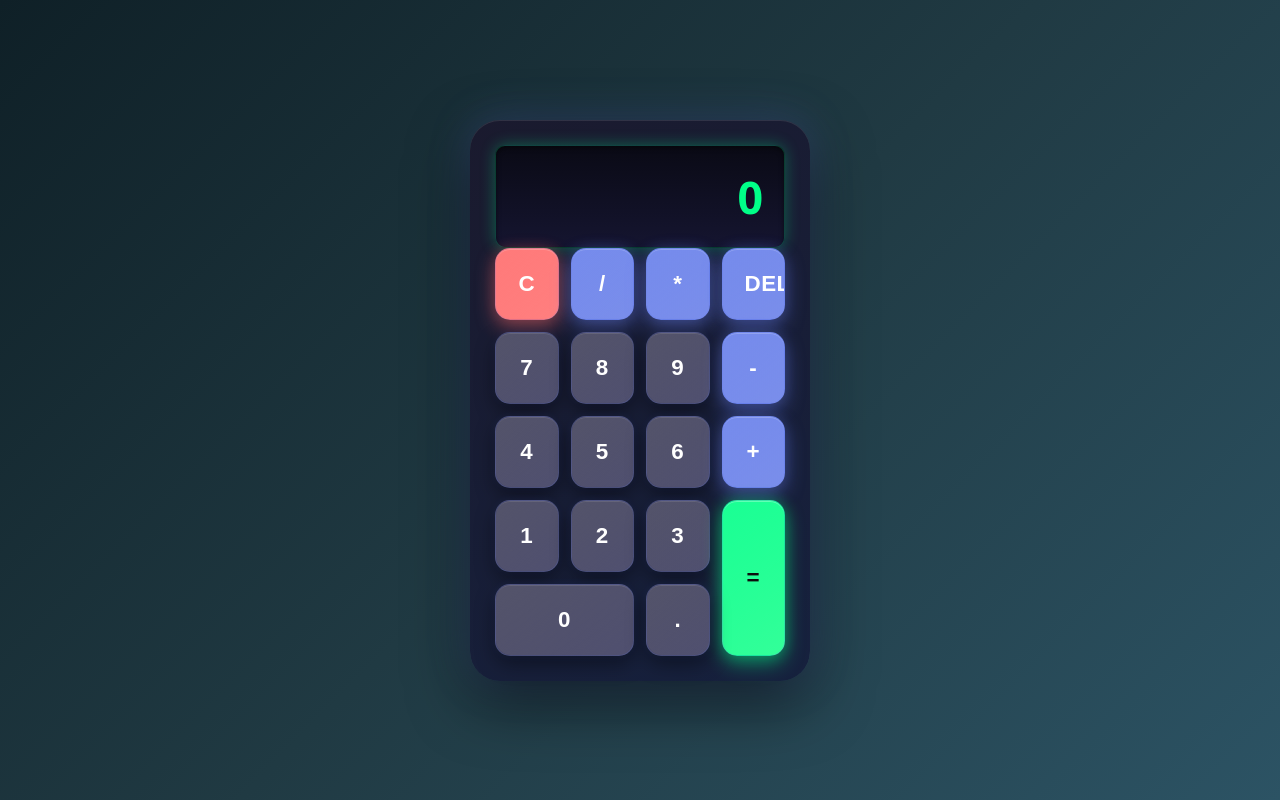
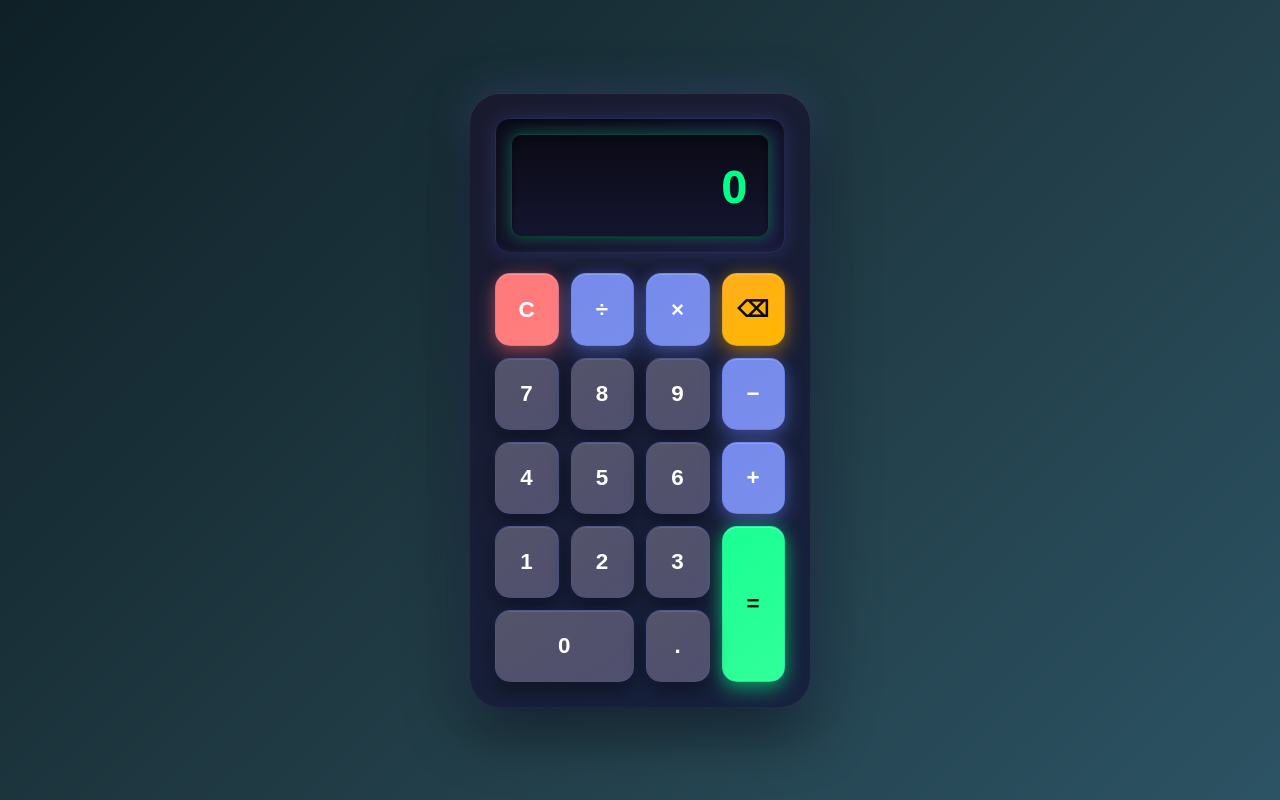
Before and after one commit to romeeliqbal/Calculator, a plain HTML site: page index.html in a window 1280 px wide. Drawn offline with Linux system fonts and the light colour scheme.

Commit message:
Update: Modernize calculator UI with 3D design elements

```diff
--- a/index.html
+++ b/index.html
@@ -3,36 +3,74 @@
 <head>
   <meta charset="UTF-8">
   <meta name="viewport" content="width=device-width, initial-scale=1.0">
-  <title>Calculator</title>
+  <title>3D Modern Calculator</title>
   <link rel="stylesheet" href="style.css">
 </head>
 <body>
   <div class="calculator-container">
     <div class="calculator">
-      <div class="display" id="display">0</div>
+      <div class="display-wrapper">
+        <div class="display" id="display">0</div>
+      </div>
       <div class="buttons">
-        <button class="btn btn-clear" onclick="clearDisplay()">C</button>
-        <button class="btn btn-operator" onclick="appendOperator('/')">/</button>
-        <button class="btn btn-operator" onclick="appendOperator('*')">*</button>
-        <button class="btn btn-operator" onclick="deleteLast()">DEL</button>
+        <button class="btn btn-clear" onclick="clearDisplay()">
+          <span class="btn-icon">C</span>
+        </button>
+        <button class="btn btn-operator" onclick="appendOperator('/')">
+          <span class="btn-icon">÷</span>
+        </button>
+        <button class="btn btn-operator" onclick="appendOperator('*')">
+          <span class="btn-icon">×</span>
+        </button>
+        <button class="btn btn-delete" onclick="deleteLast()">
+          <span class="btn-icon">⌫</span>
+        </button>
 
-        <button class="btn" onclick="appendNumber('7')">7</button>
-        <button class="btn" onclick="appendNumber('8')">8</button>
-        <button class="btn" onclick="appendNumber('9')">9</button>
-        <button class="btn btn-operator" onclick="appendOperator('-')">-</button>
+        <button class="btn" onclick="appendNumber('7')">
+          <span class="btn-icon">7</span>
+        </button>
+        <button class="btn" onclick="appendNumber('8')">
+          <span class="btn-icon">8</span>
+        </button>
+        <button class="btn" onclick="appendNumber('9')">
+          <span class="btn-icon">9</span>
+        </button>
+        <button class="btn btn-operator" onclick="appendOperator('-')">
+          <span class="btn-icon">−</span>
+        </button>
 
-        <button class="btn" onclick="appendNumber('4')">4</button>
-        <button class="btn" onclick="appendNumber('5')">5</button>
-        <button class="btn" onclick="appendNumber('6')">6</button>
-        <button class="btn btn-operator" onclick="appendOperator('+')">+</button>
+        <button class="btn" onclick="appendNumber('4')">
+          <span class="btn-icon">4</span>
+        </button>
+        <button class="btn" onclick="appendNumber('5')">
+          <span class="btn-icon">5</span>
+        </button>
+        <button class="btn" onclick="appendNumber('6')">
+          <span class="btn-icon">6</span>
+        </button>
+        <button class="btn btn-operator" onclick="appendOperator('+')">
+          <span class="btn-icon">+</span>
+        </button>
 
-        <button class="btn" onclick="appendNumber('1')">1</button>
-        <button class="btn" onclick="appendNumber('2')">2</button>
-        <button class="btn" onclick="appendNumber('3')">3</button>
-        <button class="btn btn-equals" onclick="calculate()" style="grid-row: span 2;">=</button>
+        <button class="btn" onclick="appendNumber('1')">
+          <span class="btn-icon">1</span>
+        </button>
+        <button class="btn" onclick="appendNumber('2')">
+          <span class="btn-icon">2</span>
+        </button>
+        <button class="btn" onclick="appendNumber('3')">
+          <span class="btn-icon">3</span>
+        </button>
+        <button class="btn btn-equals" onclick="calculate()" style="grid-row: span 2;">
+          <span class="btn-icon">=</span>
+        </button>
 
-        <button class="btn" onclick="appendNumber('0')" style="grid-column: span 2;">0</button>
-        <button class="btn" onclick="appendNumber('.')">.</button>
+        <button class="btn" onclick="appendNumber('0')" style="grid-column: span 2;">
+          <span class="btn-icon">0</span>
+        </button>
+        <button class="btn" onclick="appendNumber('.')">
+          <span class="btn-icon">.</span>
+        </button>
       </div>
     </div>
   </div>
```
